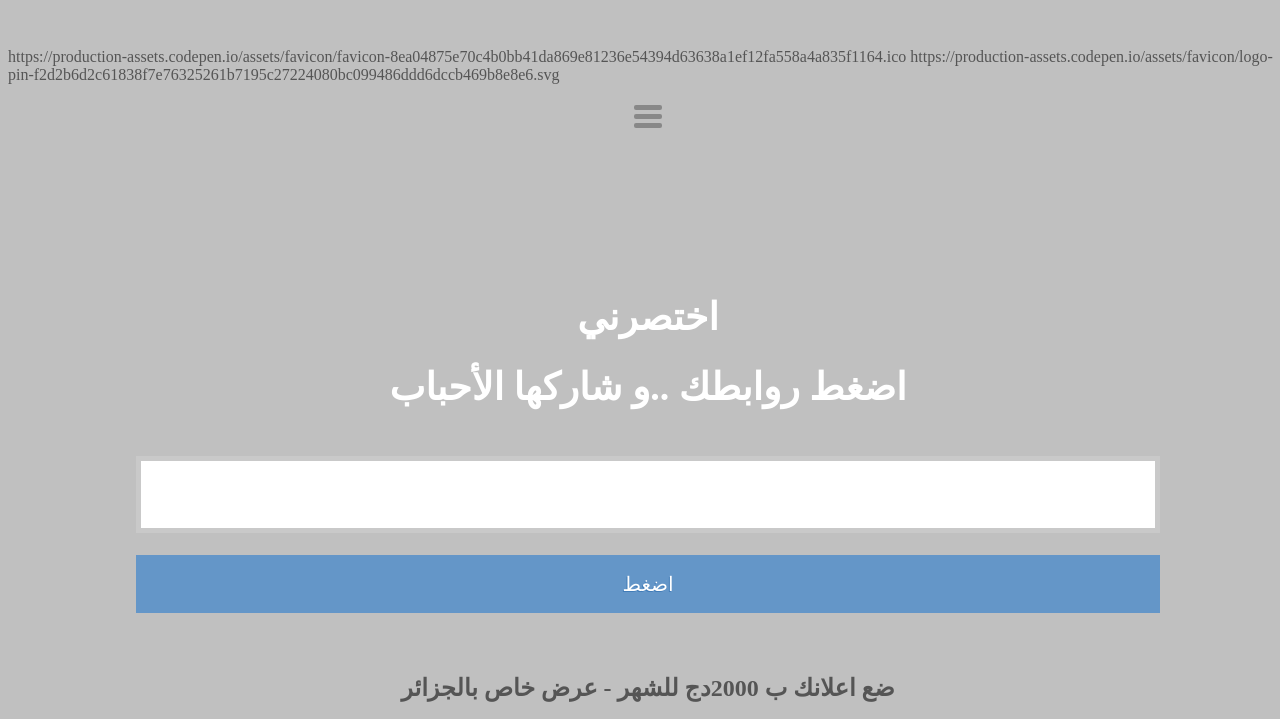
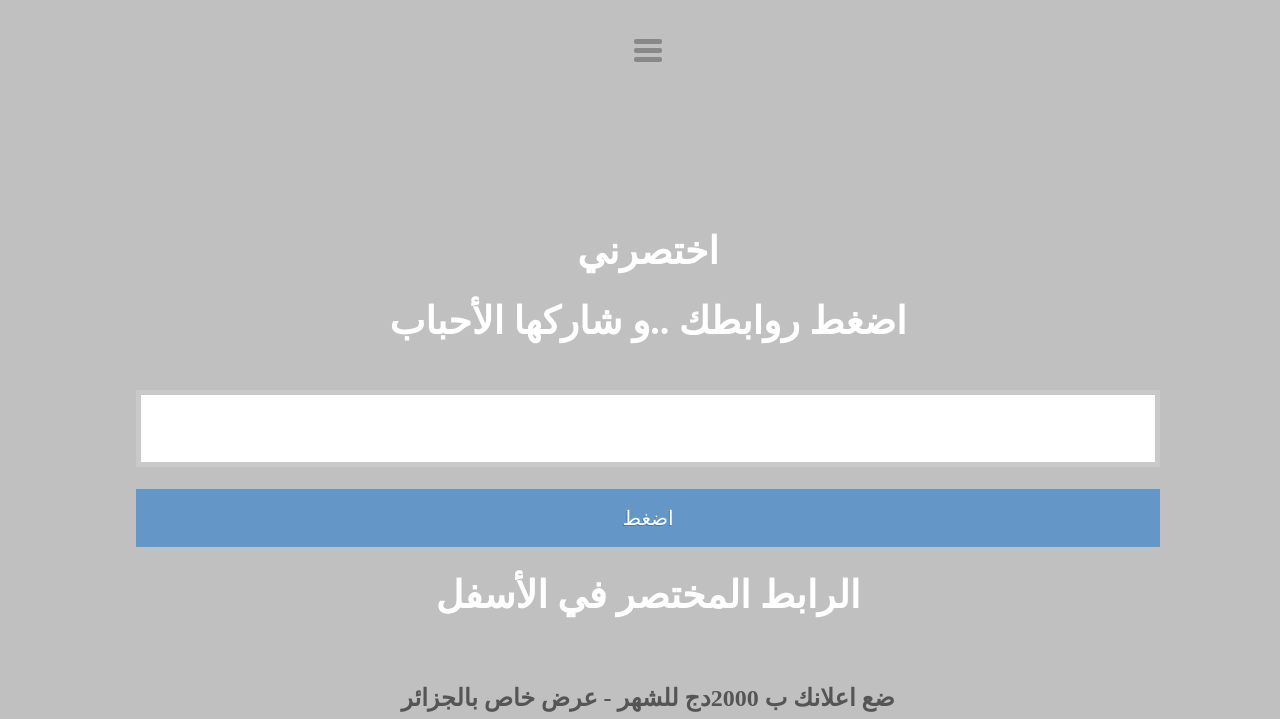
Before and after one commit to dzapps/dzshort, a plain HTML site: page index.html in a window 1280 px wide. Shown: the top 719 px of the page. Drawn offline with nearby package versions, Linux system fonts and the light colour scheme; a script that the page names is missing; a web font is replaced by a local one.

Commit message:
Update index.html

```diff
--- a/index.html
+++ b/index.html
@@ -7,8 +7,6 @@
   <title> Dz - Short</title>
 
 
-  https://production-assets.codepen.io/assets/favicon/favicon-8ea04875e70c4b0bb41da869e81236e54394d63638a1ef12fa558a4a835f1164.ico
-  https://production-assets.codepen.io/assets/favicon/logo-pin-f2d2b6d2c61838f7e76325261b7195c27224080bc099486ddd6dccb469b8e8e6.svg
       <style>
 
 
@@ -262,6 +260,9 @@ button {
 <form id="url-form">
 <input id="addr" type="url" name="url-field" required/>
 <button onclick="shorten()">اضغط</button>
+	<h1> الرابط المختصر في الأسفل</h1>
+
+
 </form>
 
 <br>
```
